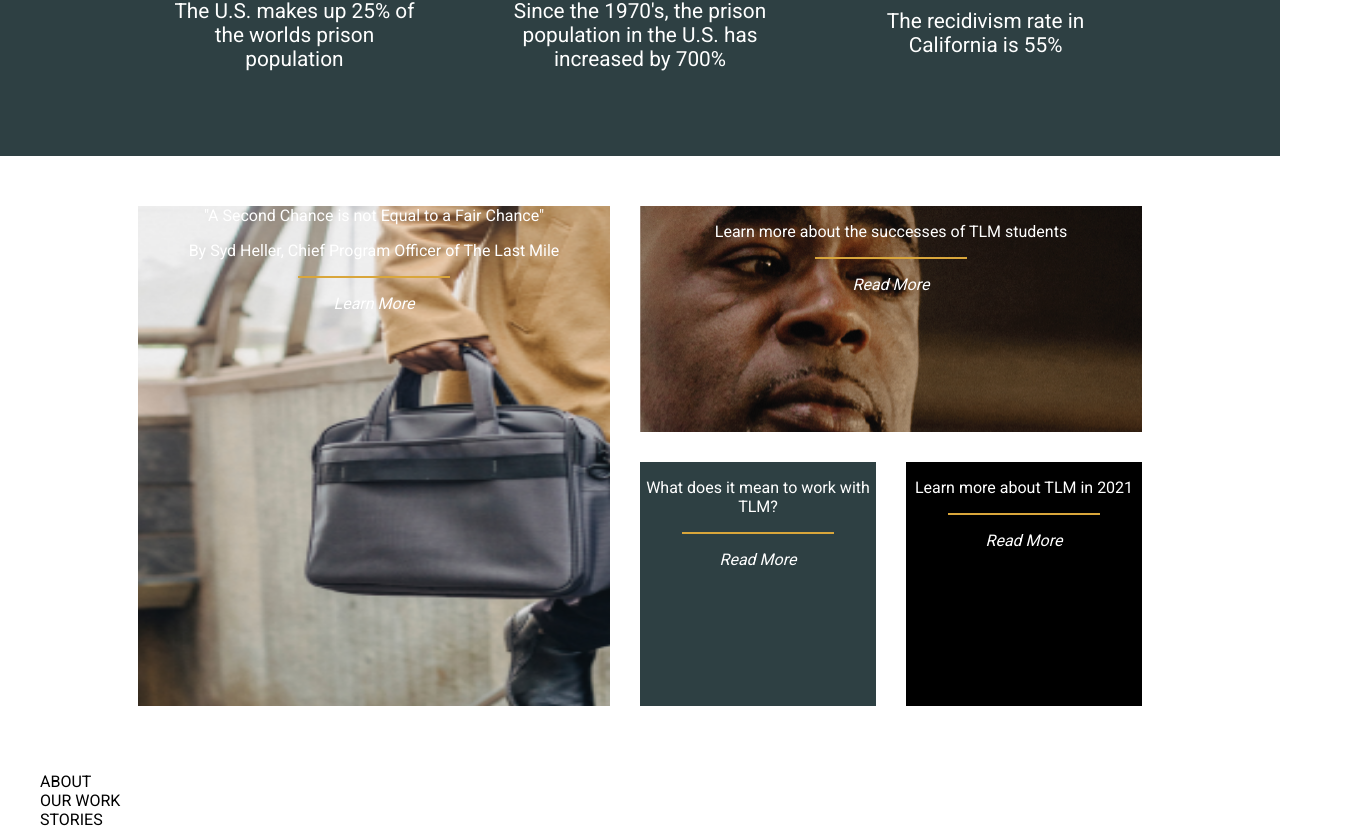
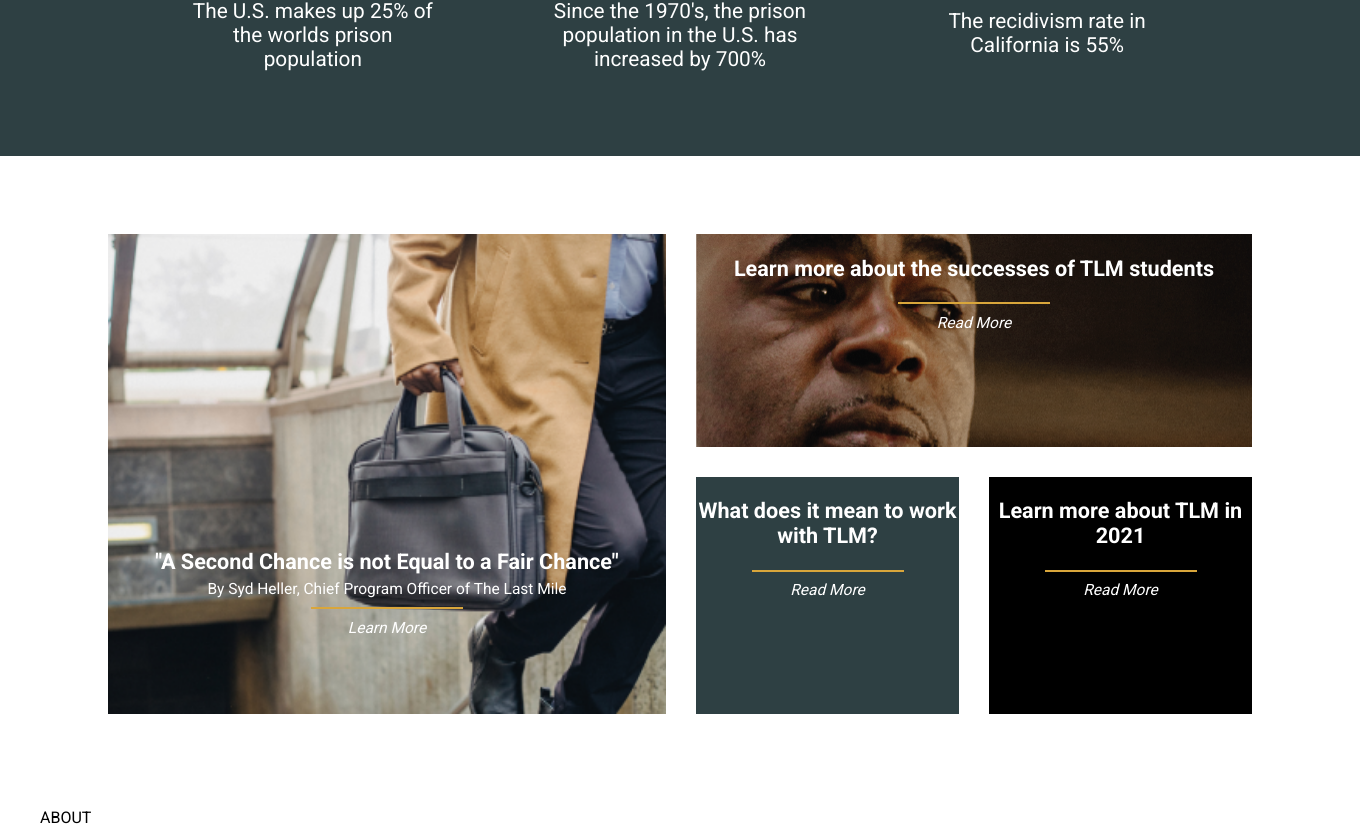
Before and after one commit to MyNameIsJohnson/npm-start-project1, a React (Create React App) app: page / in a window 1280 px wide. Shown: the part 1971-2799 px from the top of the page, 1360 px wide, since content can reach past the window. Built offline with nearby package versions, Linux system fonts and the light colour scheme.

Commit message:
updates to grid

```diff
--- a/src/App.css
+++ b/src/App.css
@@ -76,3 +76,8 @@
   width: 361px;
   line-height: 32px;
  }
+
+ hr {
+  width: 150px;
+  border: #d9a63b 1px double;
+}
--- a/src/components/testimonials/AnnualReport.js
+++ b/src/components/testimonials/AnnualReport.js
@@ -4,9 +4,9 @@ export default function AnnualReport() {
   return (
     <div className='annualReport testimonial'>
       <a href='https://drive.google.com/file/d/15zWL29YTbGo3ku0tWwX4wbxSx8f-5XjD/view'>
-        <p>
+        <h3>
           Learn more about TLM in 2021
-        </p>
+        </h3>
         <hr></hr>
         <p>
           <i>Read More</i>
--- a/src/components/testimonials/PartnerStories.js
+++ b/src/components/testimonials/PartnerStories.js
@@ -4,9 +4,9 @@ export default function PartnerStories() {
   return (
     <div className='partnerStories testimonial'>
       <a href='https://thelastmile.org/category/partner-stories/'>
-        <p>
+        <h3>
           What does it mean to work with TLM?
-        </p>
+        </h3>
         <hr></hr>
         <p>
           <i>Read More</i>
--- a/src/components/testimonials/SecondChance.js
+++ b/src/components/testimonials/SecondChance.js
@@ -4,9 +4,9 @@ export default function SecondChance() {
   return (
     <div className='secondChance testimonial' style={{backgroundImage: "url('./images/secondChance.png')"}}>
       <a href='https://medium.com/@heller.syd/a-second-chance-is-not-equal-to-a-fair-chance-9477338ede28'>
-        <quote>
+        <h3>
           "A Second Chance is not Equal to a Fair Chance"
-        </quote>
+        </h3>
         <p>
           By Syd Heller, Chief Program Officer of The Last Mile
         </p>
--- a/src/components/testimonials/StudentStories.js
+++ b/src/components/testimonials/StudentStories.js
@@ -4,9 +4,9 @@ export default function StudentStories() {
   return (
     <div className='studentStories testimonial' style={{backgroundImage: "url('./images/studentStories.png')"}}>
       <a href='https://thelastmile.org/category/student-stories/' >
-        <p>
+        <h3>
           Learn more about the successes of TLM students
-        </p>
+        </h3>
         <hr></hr>
         <p>
           <i>Read More</i>
--- a/src/components/testimonials/styles.css
+++ b/src/components/testimonials/styles.css
@@ -1,26 +1,38 @@
 .testimonials {
-  height: 500px;
-  padding: 50px;
+  height: 480px;
+  margin: 78px;
   display: grid;
-  grid-template-columns: auto 40% 20% 20% auto;
+  grid-template-columns: auto 558px 263px 263px auto;
   text-align: center;
-  grid-column-gap: 30px;
-  grid-row-gap: 30px;
+  gap: 30px;
   grid-template-areas:
       ". secondChance studentStories studentStories ."
       ". secondChance partnerStories annualReport .";
 }
+.testimonial {
+  font-weight: 600;
+  font-size: 18.5px;
+}
 .testimonial a{
   color:white;
 }
+.testimonial p {
+  font-size: 15.5px;
+  /* height: 10px; */
+  font-weight: 400;
+  margin: 6px 10px;
+}
 .secondChance {
   grid-area: secondChance;
-  background-size: 190% 100%;
+  background-size: 100% 100%;
   background-position: top 0px left 50%;
   background-repeat: no-repeat;
   background-image: linear-gradient(to bottom, rgba(0,0,0, 0) 65% , rgba(0,0,0, 0.87 ));
+}
+.secondChance h3 {
+  margin: 315px 0 0 0;
+}
 
-}
 .studentStories {
   grid-area: studentStories;
 }
```
